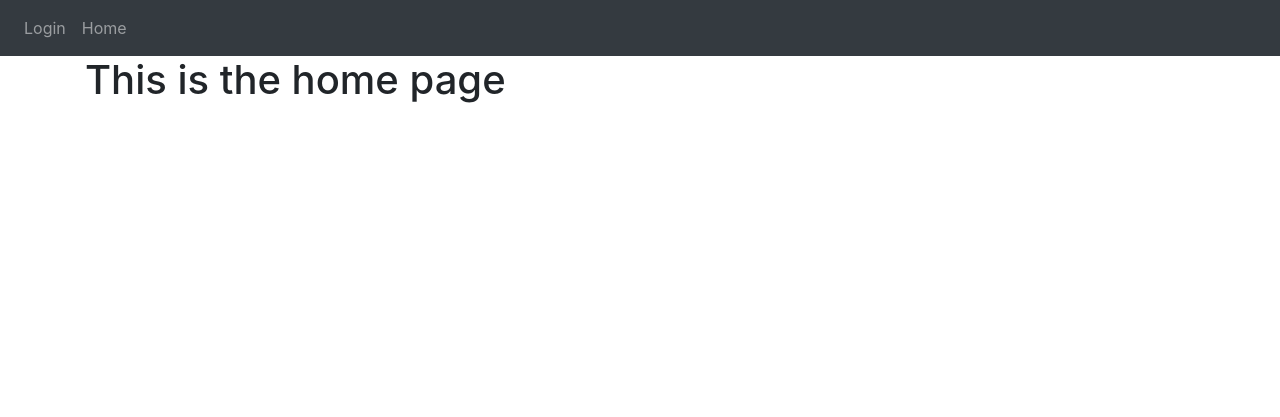
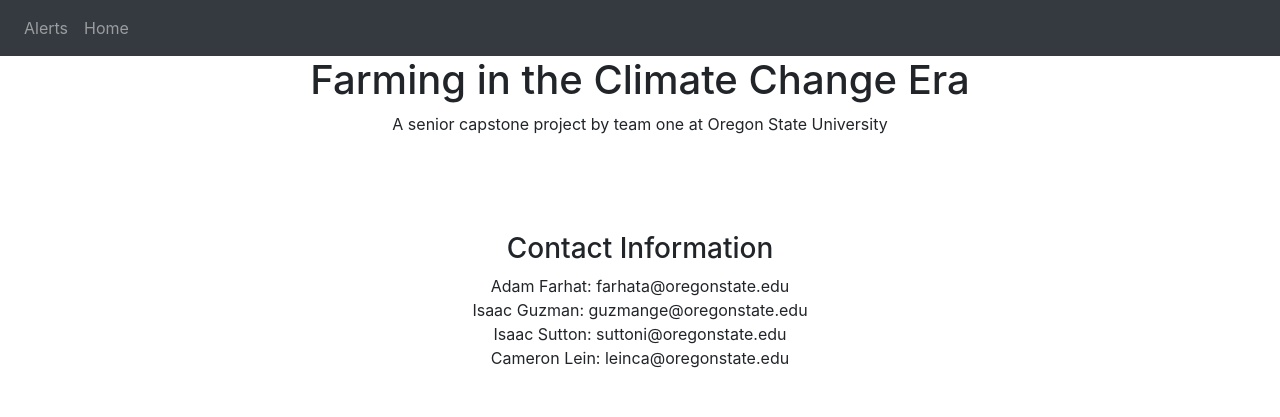
Before and after one commit to Adamhat/IrrigationDevice, a Flask app: page /home in a window 1280 px wide. Shown: the top 417 px of the page. Run offline with Flask 2, Linux system fonts and the light colour scheme; some libraries are stand-ins or nearby versions.

Commit message:
Changed login to alerts
Signed-off-by: Adam <adamfarhat129@gmail.com>

```diff
--- a/website/auth.py
+++ b/website/auth.py
@@ -4,9 +4,9 @@
 # This file is where we store the login information if need be
 auth = Blueprint('auth', __name__)
 
-@auth.route('/login', methods=['GET', 'POST'])
-def login():
-    return render_template("login.html")
+@auth.route('/alerts', methods=['GET', 'POST'])
+def alerts():
+    return render_template("alerts.html")
 
 @auth.route('/logout')
 def logout():
--- a/website/templates/base.html
+++ b/website/templates/base.html
@@ -3,8 +3,8 @@
 <!-- Quick FYI, anything in the base.html template will show up in all the pages in the website (Home, Signup, ect) -->
 <html>
   <head>
-        <meta charset = "utf-8" />
-        <meta name = "viewport" content="width=device-width", initial-scale=1 />
+    <meta charset="utf-8" />
+    <meta name="viewport" content="width=device-width" , initial-scale="1" />
     <!-- Link to a content delivery network which lets users load custom CSS and Javascript wihtout needing to download anything  -->
     <link
       rel="stylesheet"
@@ -17,16 +17,22 @@
       href="https://stackpath.bootstrapcdn.com/font-awesome/4.7.0/css/font-awesome.min.css"
       crossorigin="anonymous"
     />
-      <title>{% block title %}Home{% endblock %}</title> <!-- Any Python code between two % % lets the website run the python code -->
+    <title>{% block title %}Home{% endblock %}</title>
+    <!-- Any Python code between two % % lets the website run the python code -->
   </head>
   <body>
     <nav class="navbar navbar-expand-lg navbar-dark bg-dark">
-        <button class="navbar-toggler" type="button" data-toggle="collapse" data-target="#navbar">
+      <button
+        class="navbar-toggler"
+        type="button"
+        data-toggle="collapse"
+        data-target="#navbar"
+      >
         <span class="navbar-toggler-icon"></span>
       </button>
       <div class="collapse navbar-collapse" id="navbar">
         <div class="navbar-nav">
-            <a class="nav-item nav-link" id="login" href="/login">Login</a>
+          <a class="nav-item nav-link" id="alerts" href="/alerts">Alerts</a>
           <!-- <a class="nav-item nav-link" id="signUp" href="/sign-up">Sign Up</a> -->
           <!-- <a class="nav-item nav-link" id="logout" href="/logout">Logout</a> -->
           <a class="nav-item nav-link" id="home" href="/home">Home</a>
@@ -34,10 +40,10 @@
       </div>
     </nav>
 
-      {% with messages = get_flashed_messages(with_categories=true) %} <!-- Define variable called "messages", get the messages that have been flashed and display it to the user. -->
-      {% if messages %}
-        {% for category, message in messages %}
-        {% if category == 'error' %}
+    {% with messages = get_flashed_messages(with_categories=true) %}
+    <!-- Define variable called "messages", get the messages that have been flashed and display it to the user. -->
+    {% if messages %} {% for category, message in messages %} {% if category ==
+    'error' %}
     <div class="alert alert-danger alter-dismissable fade show" role="alert">
       {{ message }}
       <button type="button" class="close" data-dismiss="alert">
@@ -51,15 +57,9 @@
         <span aria-hidden="true">&times;</span>
       </button>
     </div>
-        {% endif %}
-        {% endfor %}
-      {% endif %}
-      {% endwith %}
+    {% endif %} {% endfor %} {% endif %} {% endwith %}
 
-      <div class="container">
-        {% block content %}
-        {% endblock %}
-      </div>
+    <div class="container">{% block content %} {% endblock %}</div>
 
     <!-- These scripts help to inililize Bootstrap -->
     <script
--- a/website/templates/home.html
+++ b/website/templates/home.html
@@ -1,5 +1,49 @@
-{% extends "base.html" %} {% block title %}IrrigationDevice - Home{% endblock %} <!-- The text in this line of code changes the internet tab name -->
+{% extends "base.html" %} {% block title %}IrrigationDevice - Home{% endblock %}
+<!-- The text in this line of code changes the internet tab name -->
 
 {% block content %}
-<h1>This is the home page</h1>
+<h1 style="text-align: center">Farming in the Climate Change Era</h1>
+<p style="text-align: center">
+  A senior capstone project by team one at Oregon State University
+</p>
+<p style="text-align: center">&nbsp;</p>
+<p style="text-align: center">&nbsp;</p>
+<h3 style="text-align: center">Contact Information</h3>
+<div
+  class="page"
+  style="text-align: center"
+  role="region"
+  data-page-number="5"
+  aria-label="Page 5"
+  data-loaded="true"
+  data-listening-for-double-click="true"
+>
+  <div class="textLayer" style="text-align: center">
+    <span dir="ltr" role="presentation">Adam Farhat:</span>
+    <span dir="ltr" role="presentation">farhata@oregonstate.edu</span
+    ><br role="presentation" /><span dir="ltr" role="presentation"
+      >Isaac Guzman:</span
+    >
+    <span dir="ltr" role="presentation">guzmange@oregonstate.edu</span
+    ><br role="presentation" /><span dir="ltr" role="presentation"
+      >Isaac Sutton:</span
+    >
+    <span dir="ltr" role="presentation">suttoni@oregonstate.edu</span
+    ><br role="presentation" /><span dir="ltr" role="presentation"
+      >Cameron Lein:</span
+    >
+    <span dir="ltr" role="presentation">leinca@oregonstate.edu</span>
+  </div>
+</div>
+<div
+  class="page"
+  role="region"
+  data-page-number="6"
+  aria-label="Page 6"
+  data-loaded="true"
+  data-listening-for-double-click="true"
+>
+  <div class="canvasWrapper" style="text-align: center">&nbsp;</div>
+  <div class="textLayer" style="text-align: center">&nbsp;</div>
+</div>
 {% endblock %}
```
Also changed, not shown: website/templates/alerts.html (added, +31 -0 lines), website/templates/login.html (deleted, +0 -27 lines), website/templates/sign_up.html (+12 -6 lines). Lines whose indentation alone changed are shown as unchanged.
